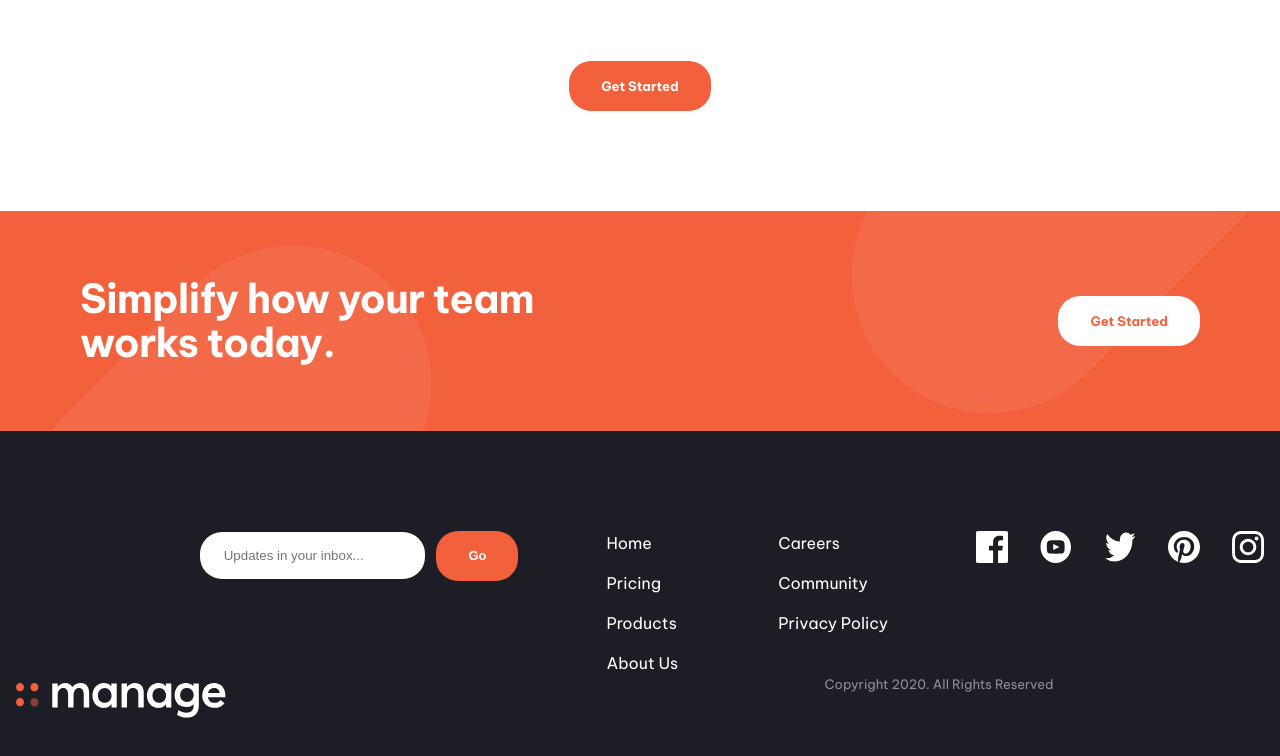
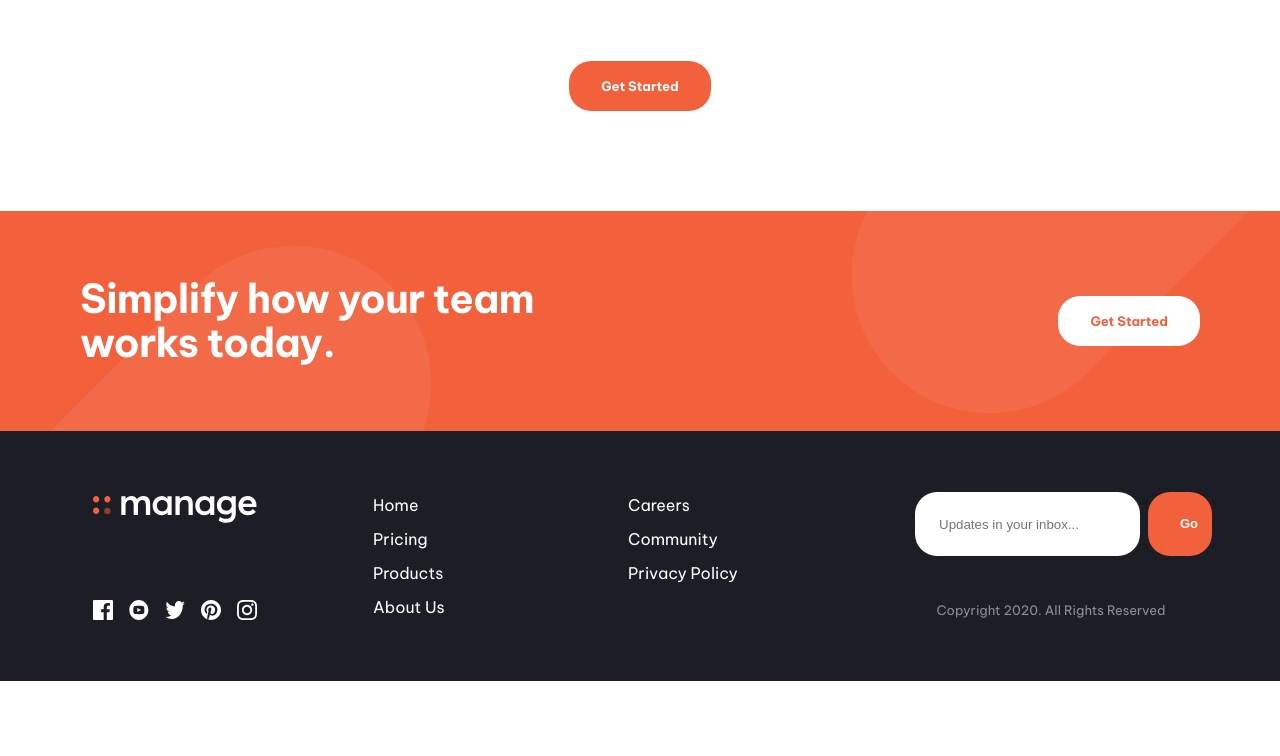
Before and after one commit to jkaps9/manage-landing-page, a website built with webpack: page src/template.html in a window 1280 px wide. Shown: the part 1955-2711 px from the top of the page. After the commit the page ends 2636 px from the top, so only its background shows below. Built offline with nearby package versions, Linux system fonts and the light colour scheme.

Commit message:
style most of footer for desktop

```diff
--- a/src/root.css
+++ b/src/root.css
@@ -959,7 +959,7 @@ header {
 @media only screen and (min-width: 48rem) {
   #footer {
     .container {
-      max-width: calc(1280 / 16 * 1rem);
+      max-width: calc(1110 / 16 * 1rem);
       row-gap: 0;
     }
 
@@ -978,32 +978,70 @@ header {
 /* Small Desktop - 1024px */
 @media only screen and (min-width: 64rem) {
   #footer {
+    padding-top: calc(61 / 16 * 1rem);
+    padding-bottom: calc(61 / 16 * 1rem);
+
     .container {
-      /* pushes all flex children to the top */
-      align-items: flex-start;
-      justify-content: flex-end;
+      height: calc(128 / 16 * 1rem);
+      display: grid;
+      gap: 0;
+      grid-template-columns: 164px 116px 542px 272px;
+      grid-template-rows: repeat(2, 1fr);
+      grid-template-areas:
+        "logo x links subscribe"
+        "social x links copy";
     }
 
     .logo-container {
-      /* pushes everything to the right of it as far as possible in a flexbox */
-      margin-right: auto;
       width: auto;
       max-width: calc(305 / 16 * 1rem);
+      grid-area: logo;
+      height: 1.5rem;
     }
 
     .text {
       width: 100%;
+      grid-area: copy;
+      align-self: flex-end;
     }
 
-    .social {
-      flex-direction: row;
-      position: relative;
-      top: auto;
-      right: auto;
+    .links {
+      gap: 0;
+      grid-area: links;
+    }
+
+    .nav {
+      width: calc(255 / 16 * 1rem);
+    }
+
+    .nav-li {
+      margin-bottom: 0.5rem;
+    }
+
+    .nav-link {
+      line-height: 1.625em;
     }
 
     .contact {
       width: auto;
     }
+
+    .social {
+      gap: 1rem;
+      grid-area: social;
+      max-width: 100%;
+      align-self: flex-end;
+    }
+
+    .social-link,
+    .social-img {
+      width: 1.25rem;
+      height: 1.25rem;
+    }
+    .subscribe {
+      display: flex;
+      width: 100%;
+      grid-area: subscribe;
+    }
   }
 }
```
